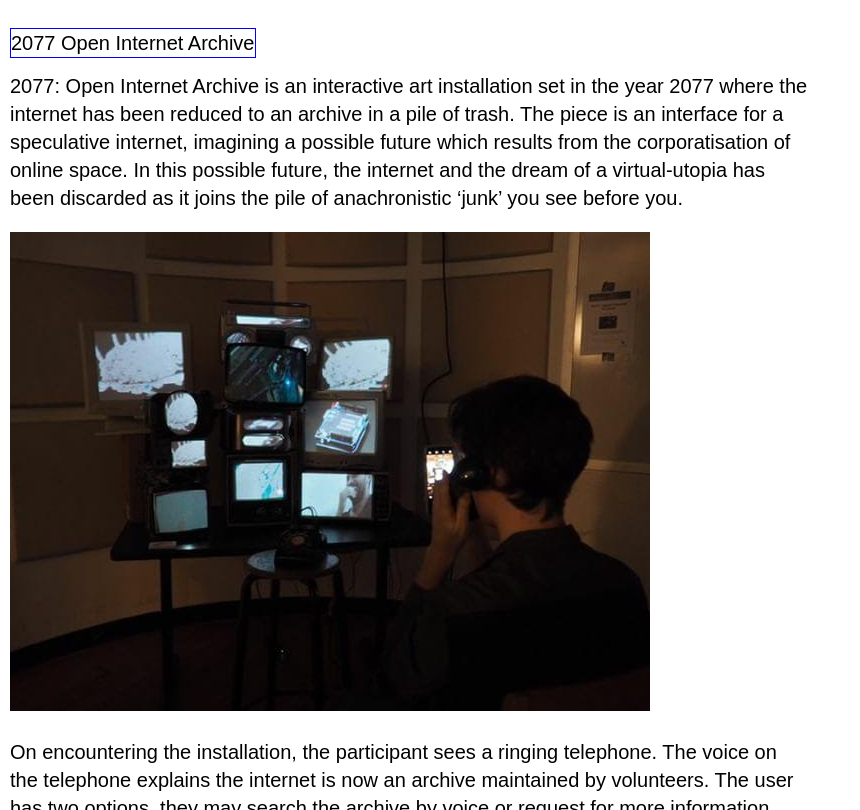
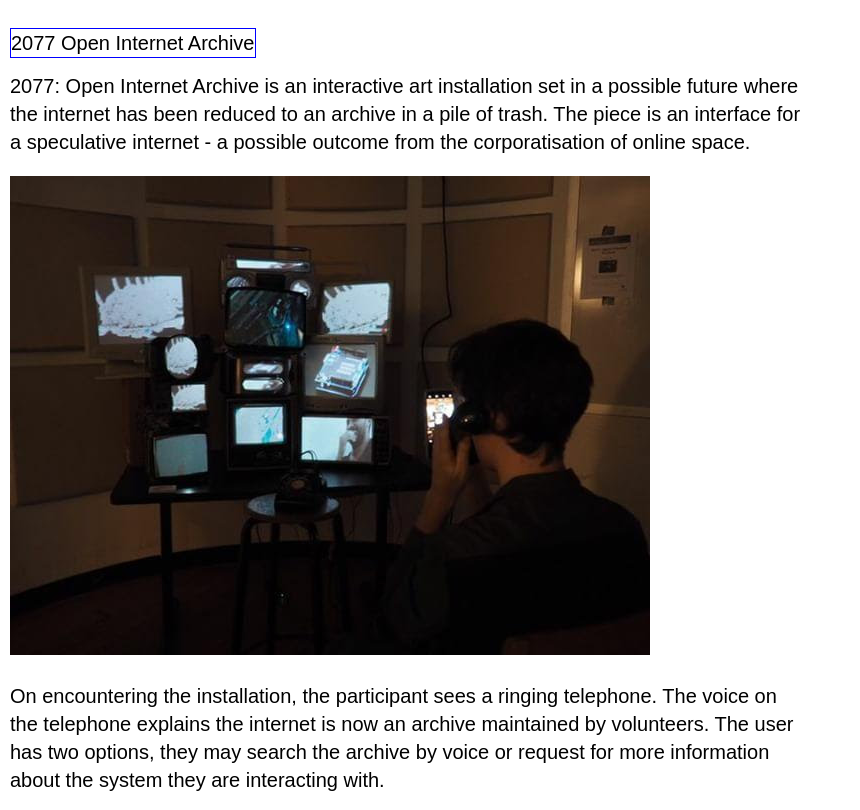
Before and after one commit to samhains/samhains.github.io, a Jekyll site: the page built from _projects/2077-open-internet-archive.md, in a window 1280 px wide, cut to the strip 0-810 px from the top of the page. Shown: the whole strip, without its empty margins (0-860 px from the left). Built offline with Jekyll 4.4.1, drawn with Linux system fonts in a browser that asks for light colours; nearby versions of some CDN libraries; some of the changed text lies outside the part shown.

Commit message:
dafadfad

```diff
--- a/_projects/2077-open-internet-archive.md
+++ b/_projects/2077-open-internet-archive.md
@@ -4,11 +4,12 @@ title: 2077 Open Internet Archive
 date: 2017-12-08 11:37:34 +0000
 ---
 
-2077: Open Internet Archive is an interactive art installation set in the year 2077 where the internet has been reduced to an archive in a pile of trash. The piece is an interface for a speculative internet, imagining a possible future which results from the corporatisation of online space. In this possible future, the internet and the dream of a virtual-utopia has been discarded as it joins the pile of anachronistic 'junk' you see before you.
+2077: Open Internet Archive is an interactive art installation set in a possible future where the internet has been reduced to an archive in a pile of trash. The piece is an interface for a speculative internet - a possible outcome from the corporatisation of online space.
 
 ![](/assets/2077/1.jpg)
 
 On encountering the installation, the participant sees a ringing telephone. The voice on the telephone explains the internet is now an archive maintained by volunteers. The user has two options, they may search the archive by voice or request for more information about the system they are interacting with.
 
+{% include vimeo-player.html id=249010078 %}
 
-{% include vimeo-player.html id=249010078 %}
+From a technical standpoint, the installation involves a modified rotary dial telephone, a Touch Designer server for the visuals, projection mapping and interaction, and an additional a python server performing voice recognition and data collection.
```
